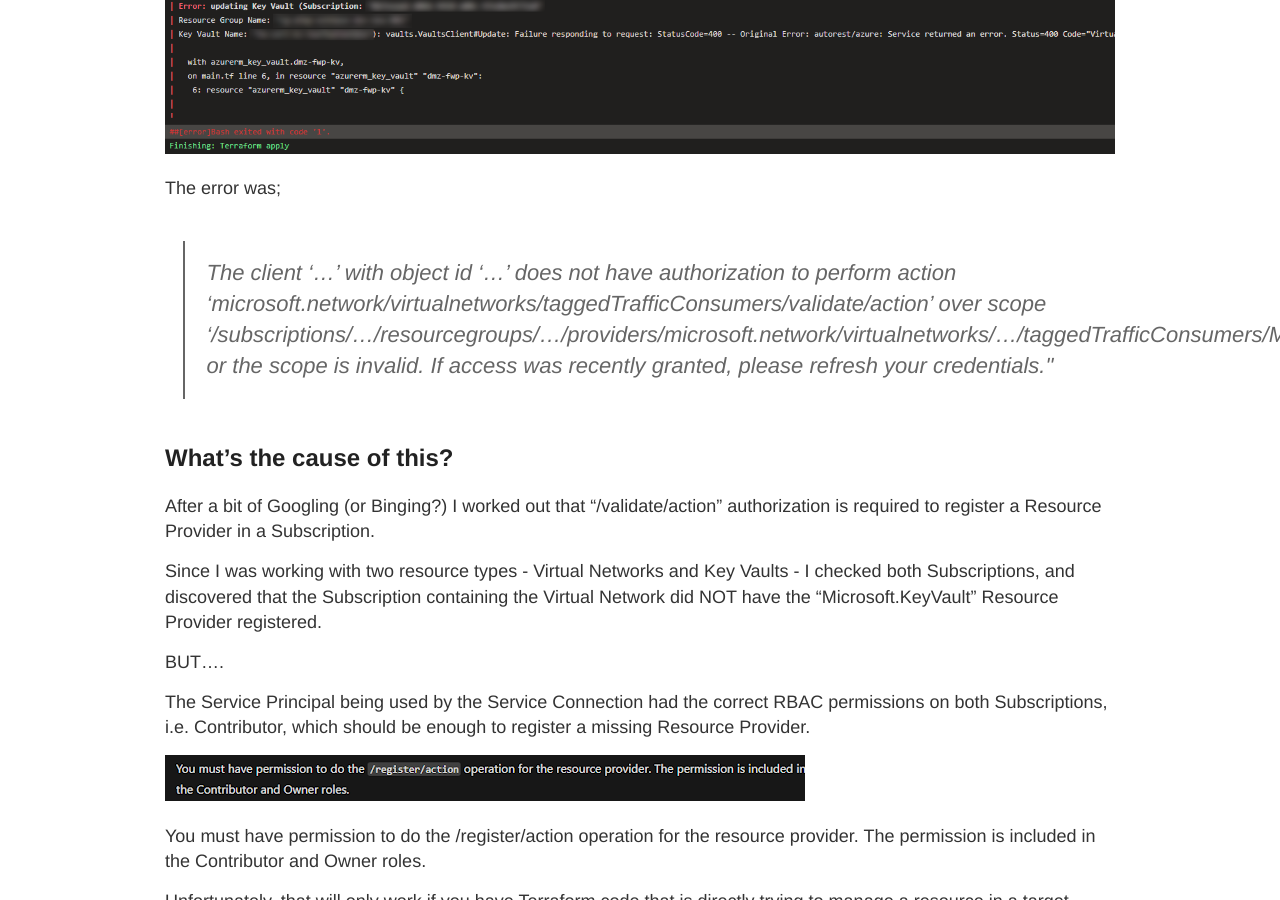
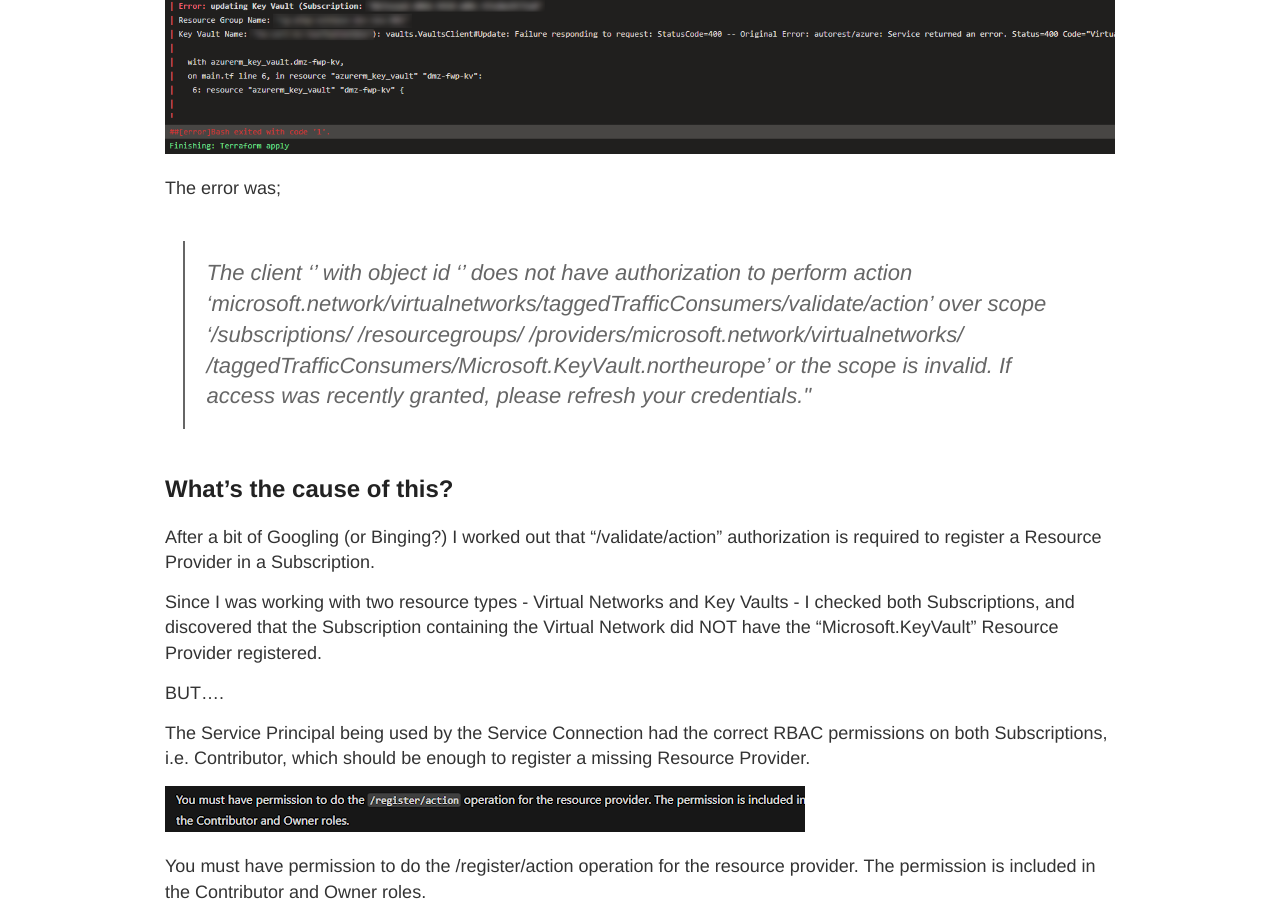
Before and after one commit to philipstreet/philipstreet.github.io, a Jekyll site: the page built from _posts/2024-03-27-object-id-not-authorized-to-register-resource-provider.md, in a window 1280 px wide and 900 px high, scrolled down 714 px. Built offline with Jekyll 4.4.1, drawn with Linux system fonts in a browser that asks for light colours.

```diff
--- a/_posts/2024-03-27-object-id-not-authorized-to-register-resource-provider.md
+++ b/_posts/2024-03-27-object-id-not-authorized-to-register-resource-provider.md
@@ -18,7 +18,7 @@ Here's the error from my Azure DevOps pipeline run.
 
 The error was;
 
->The client '...' with object id '...' does not have authorization to perform action 'microsoft.network/virtualnetworks/taggedTrafficConsumers/validate/action' over scope '/subscriptions/.../resourcegroups/.../providers/microsoft.network/virtualnetworks/.../taggedTrafficConsumers/Microsoft.KeyVault.northeurope' or the scope is invalid. If access was recently granted, please refresh your credentials.\"
+>The client '' with object id '' does not have authorization to perform action 'microsoft.network/virtualnetworks/taggedTrafficConsumers/validate/action' over scope '/subscriptions/ /resourcegroups/ /providers/microsoft.network/virtualnetworks/ /taggedTrafficConsumers/Microsoft.KeyVault.northeurope' or the scope is invalid. If access was recently granted, please refresh your credentials.\"
 
 ## What's the cause of this?
 
```
